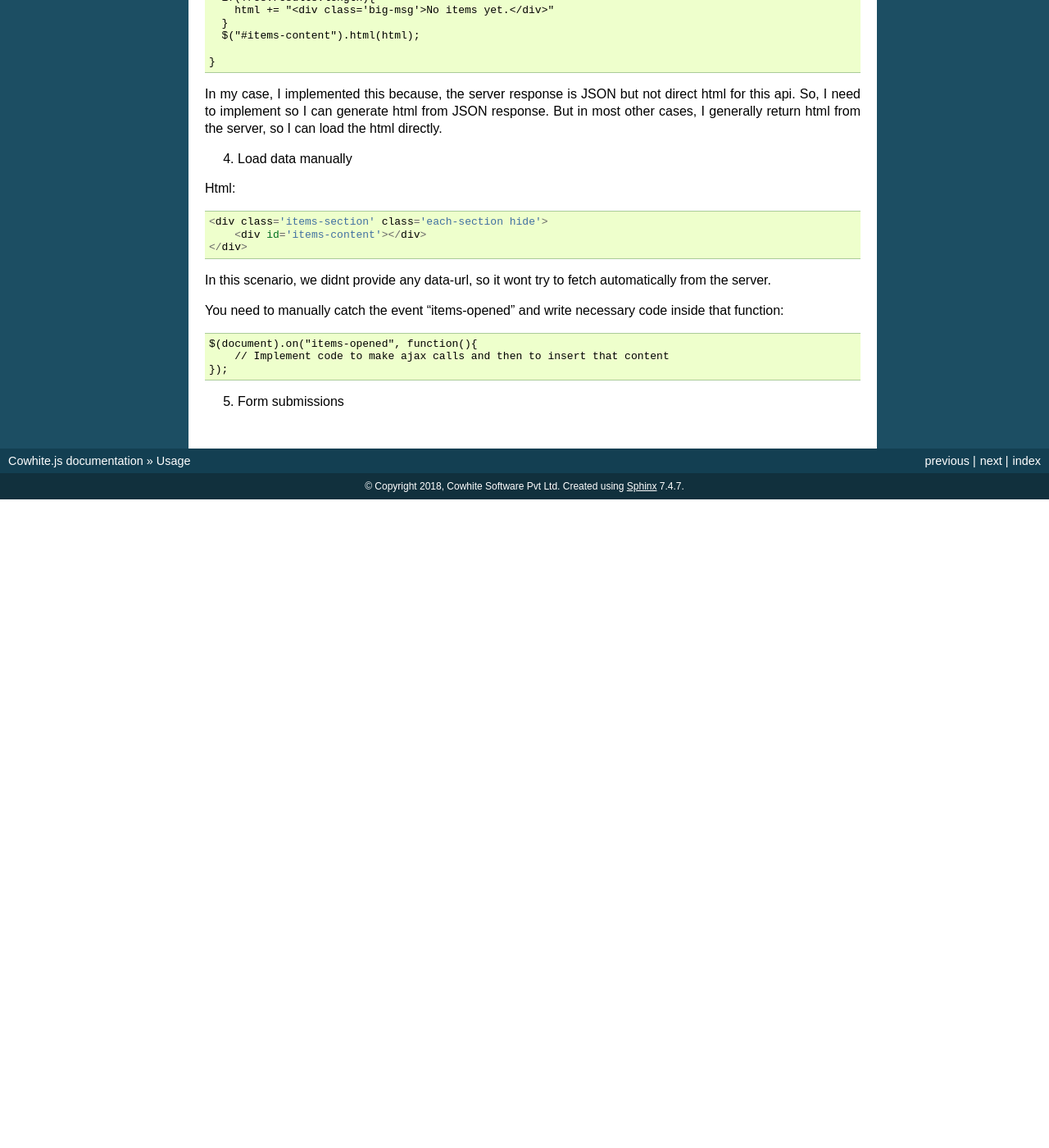
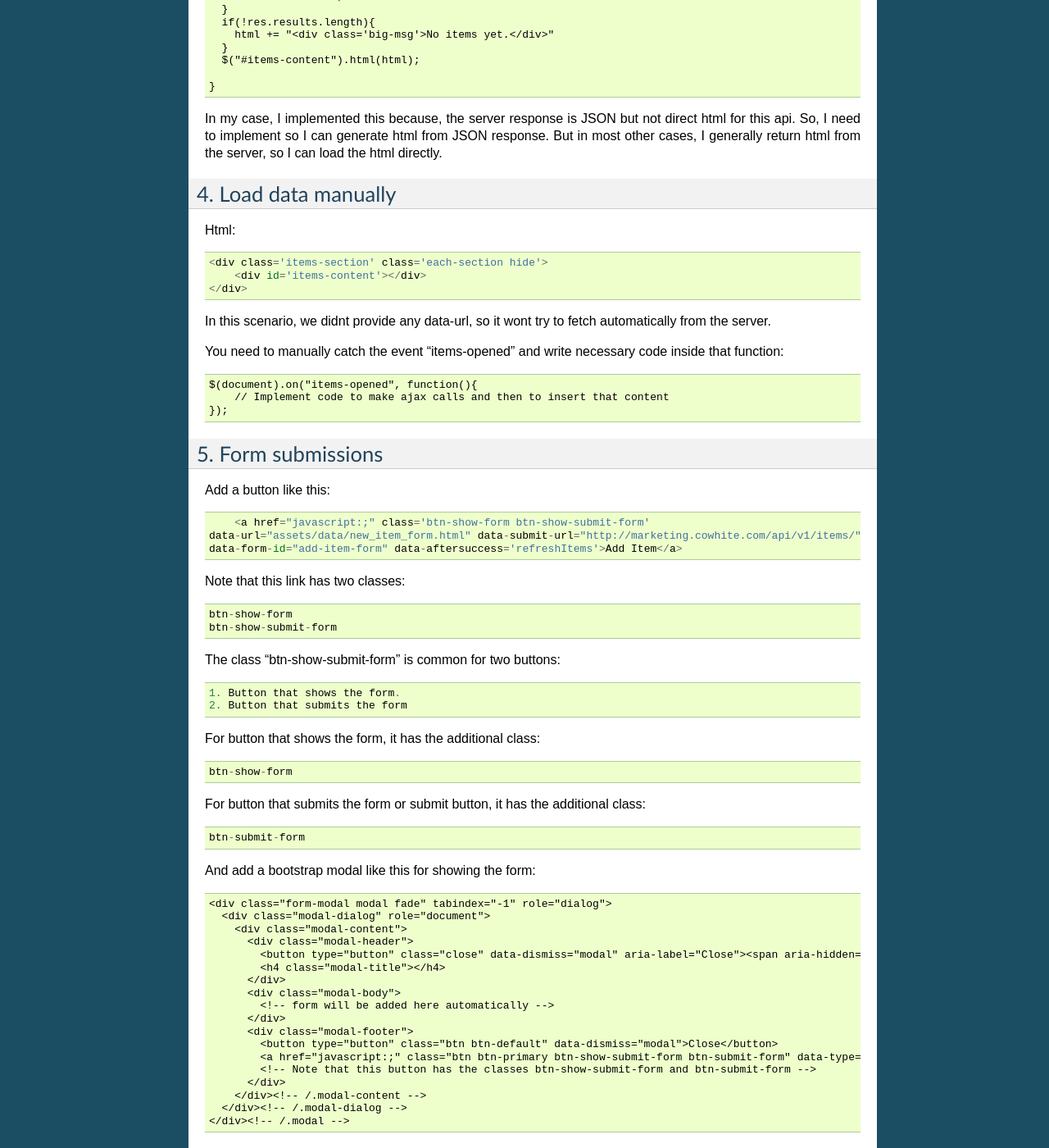
Before and after one commit to cowhite/Cowhite.js, a Sphinx documentation site: the page built from docs/usage.rst, in a window 1280 px wide and 1400 px high, scrolled down 1274 px. Shown: the whole window at 82% size. Built offline with Sphinx 7.4.7, drawn with Linux system fonts in a browser that asks for light colours; before the commit the page ends 1883 px from its top, so only the background shows below that; some of the changed text lies outside the part shown.

Commit message:
Doc changes.

```diff
--- a/docs/overview.rst
+++ b/docs/overview.rst
@@ -1,5 +1,8 @@
 Overview
 ========
+
+Cowhite.js allows to build single page applications easily using jquery as dependency.
+
 
 Requirements
 ------------
@@ -10,4 +13,4 @@ Features
 
 - Build single page applications easily
 - Submit forms easily
-- Btn actions (delete easily without writing much code)
+- Button actions (delete easily without writing much code)
--- a/docs/usage.rst
+++ b/docs/usage.rst
@@ -1,15 +1,15 @@
 Usage
 =====
-
-Single page application
------------------------
 
 We can use cowhite.js to build single page applications easily. Here are the various scenarios:
 
 *Scenarios:*
 
-1.  Add below html for each page in the main page
--------------------------------------------------
+1.  Single page application: Basic usage
+----------------------------------------
+
+Add below html for each tab(or url in single page app) in the main page
+
 
 Html::
 
@@ -48,6 +48,7 @@ You can load content automatically from remote url by providing data attribute f
 This response will be inserted into the element with id "items-content" where items is the tab.
 
 3. Load content automatically from remote url and then manually render it
+--------------------------------------------------------------------------
 
 Html::
 
@@ -74,6 +75,8 @@ Since you gave both data-url and data-callback, you need to implement the callba
 In my case, I implemented this because, the server response is JSON but not direct html for this api. So, I need to implement so I can generate html from JSON response. But in most other cases, I generally return html from the server, so I can load the html directly.
 
 4. Load data manually
+---------------------
+
 
 Html::
 
@@ -91,3 +94,105 @@ You need to manually catch the event "items-opened" and write necessary code ins
     });
 
 5. Form submissions
+-------------------
+
+Add a button like this::
+
+        <a href="javascript:;" class='btn-show-form btn-show-submit-form'
+    data-url="assets/data/new_item_form.html" data-submit-url="http://marketing.cowhite.com/api/v1/items/"
+    data-form-id="add-item-form" data-aftersuccess='refreshItems'>Add Item</a>
+
+Note that this link has two classes::
+
+    btn-show-form
+    btn-show-submit-form
+
+The class "btn-show-submit-form" is common for two buttons::
+
+    1. Button that shows the form.
+    2. Button that submits the form
+
+For button that shows the form, it has the additional class::
+
+    btn-show-form
+
+For button that submits the form or submit button, it has the additional class::
+
+    btn-submit-form
+
+
+And add a bootstrap modal like this for showing the form::
+
+    <div class="form-modal modal fade" tabindex="-1" role="dialog">
+      <div class="modal-dialog" role="document">
+        <div class="modal-content">
+          <div class="modal-header">
+            <button type="button" class="close" data-dismiss="modal" aria-label="Close"><span aria-hidden="true">&times;</span></button>
+            <h4 class="modal-title"></h4>
+          </div>
+          <div class="modal-body">
+            <!-- form will be added here automatically -->
+          </div>
+          <div class="modal-footer">
+            <button type="button" class="btn btn-default" data-dismiss="modal">Close</button>
+            <a href="javascript:;" class="btn btn-primary btn-show-submit-form btn-submit-form" data-type="POST">Submit</a>
+            <!-- Note that this button has the classes btn-show-submit-form and btn-submit-form -->
+          </div>
+        </div><!-- /.modal-content -->
+      </div><!-- /.modal-dialog -->
+    </div><!-- /.modal -->
+
+This modal needs the class::
+
+    form-modal
+
+This modal/popup has class "form-modal" and the submit button needs the classes
+"btn-show-submit-form btn-submit-form" and needs data attribute "type" as "POST".
+
+After clicking the link, it will open above modal with the form html fetched from the server
+using the data attribute "url", that is, "data-url".
+
+When you click "submit" shown in the modal, it will send request(POST or GET depending on data attribute 'type', i.e data-type in the submit button) to the url mentioned in data-submit-url. If both data-url and data-submit-url are same, then you can simply ignore giving data-submit-url so it will directly use data-url for both getting the form html as well as submitting the form.
+
+You can use this form to either add a new database record or edit an existing database record, but you need to set proper url in data-url so respective forms will be rendered in the modal.
+
+This is explained using "Add item" link at the top of this page - http://cowhitejs.cowhite.com/
+
+**Data attributes for add form button:**
+
+url::
+
+    The url for fetching the form to be rendered in the modal
+
+submit-url::
+
+    The url for submitting the form
+
+afterSuccess::
+
+    Callback that will be executed after ajax success.
+
+form-id::
+
+    This is optional and it will be added as html id to the form being added.
+
+
+**Data attributes for the submit button:**
+
+type::
+
+    GET or POST. GET is default type.
+
+
+6. Button actions or button clicks (delete for example)
+-------------------------------------------------------
+
+Add this anchor in html::
+
+      <a href="javascript:;"  class='btn btn-danger btn-action btn-action-delete'
+    data-url="http://marketing.cowhite.com/api/v1/items/ITEM_ID/" data-request-type='DELETE'
+    data-aftersuccess='refreshItems'>Delete</a>
+
+This anchor needs the classes "btn-action btn-action-delete", data attribute url, i.e data-url, data-request-type(DELETE if you are sending delete request but it might change depending on the server).
+
+If your server expects a POST request then data-request-type should be "POST". But it needs the class "btn-action-delete" so it will ask for confirmation before making the ajax request.
```
